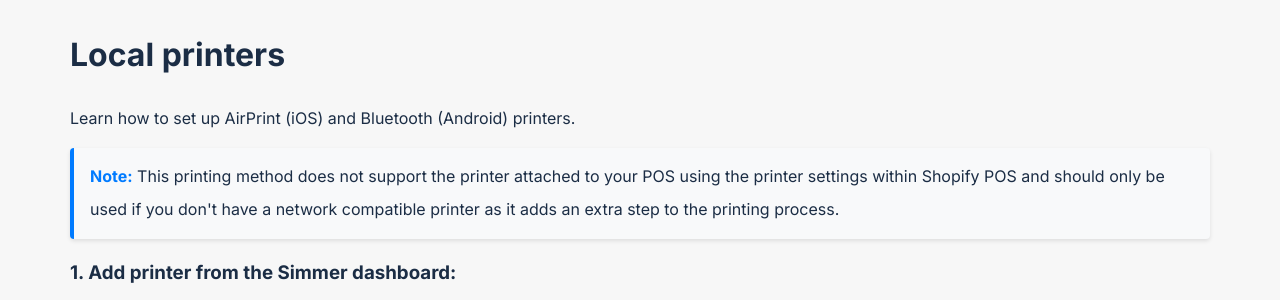
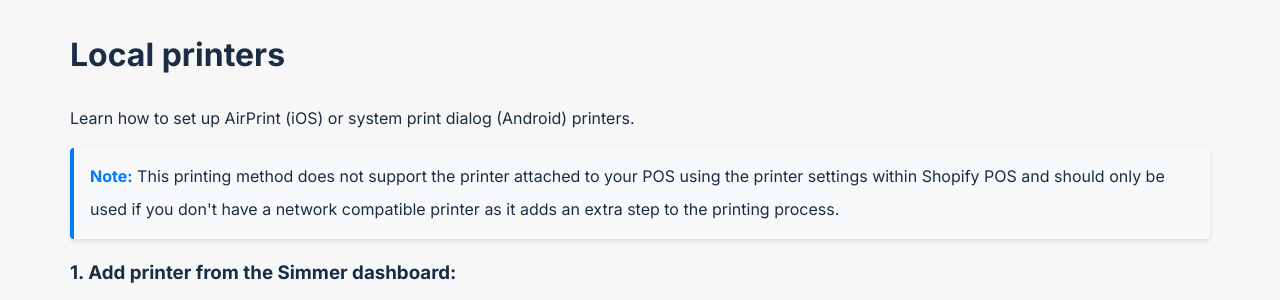
Before and after one commit to Pixel-Nova-Apps/simmerpos.com, a Jekyll site: the page built from _pages/printer-local.md, in a window 1280 px wide and 900 px high. Shown: the part 136-436 px from the top of the window. Built offline with Jekyll 4.4.1, drawn with Linux system fonts in a browser that asks for light colours.

Commit message:
tweak to printer help

```diff
--- a/_pages/printer-local.md
+++ b/_pages/printer-local.md
@@ -10,7 +10,7 @@ include_in_header: false
 
 # Local printers
 
-Learn how to set up AirPrint (iOS) and Bluetooth (Android) printers.
+Learn how to set up AirPrint (iOS) or system print dialog (Android) printers.
 
 <div class="note-box">
 <strong>Note:</strong> This printing method does not support the printer attached to your POS using the printer settings within Shopify POS and should only be used if you don't have a network compatible printer as it adds an extra step to the printing process.
```
Also changed, not shown: _pages/printer.md (+1 -1 lines).
